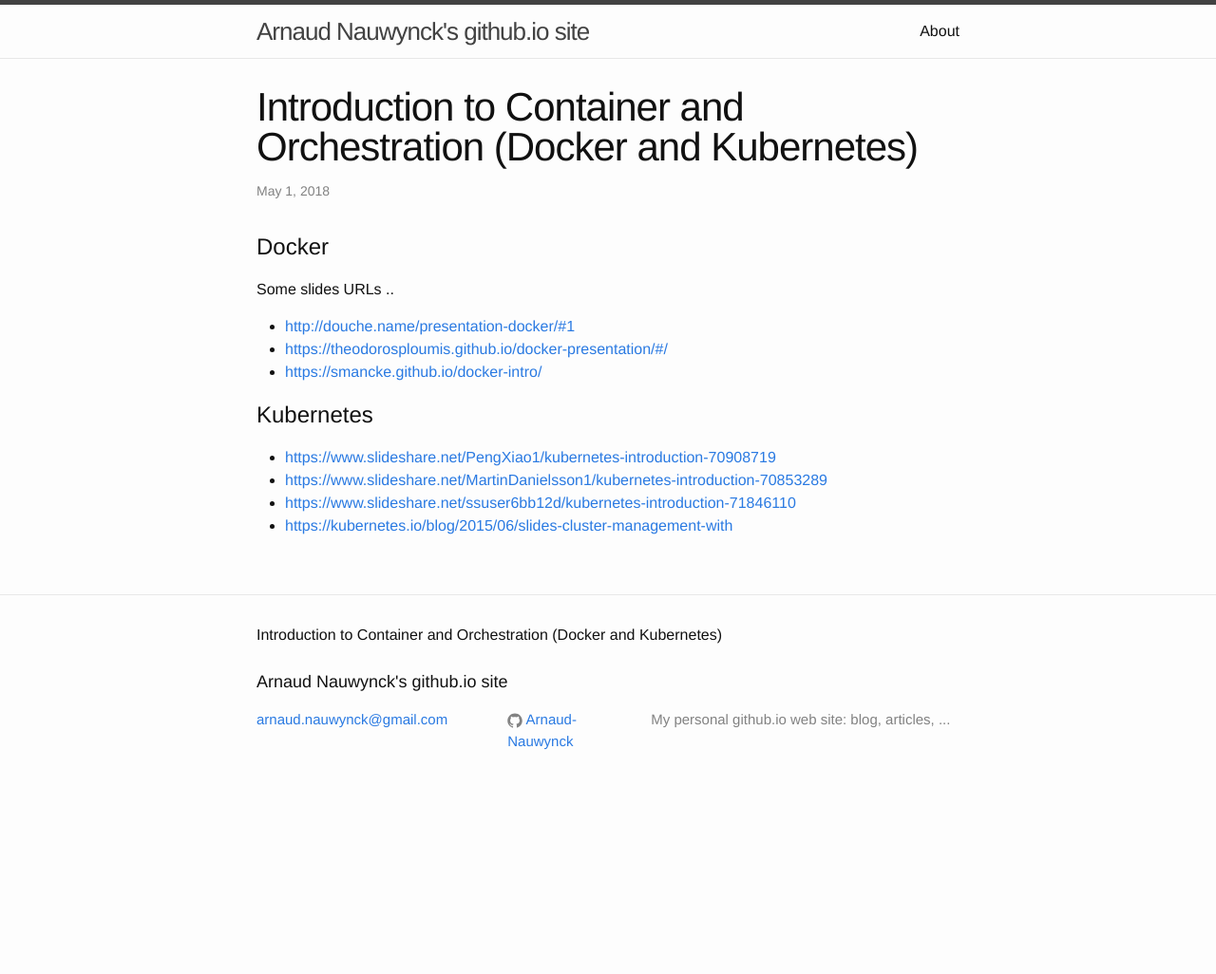
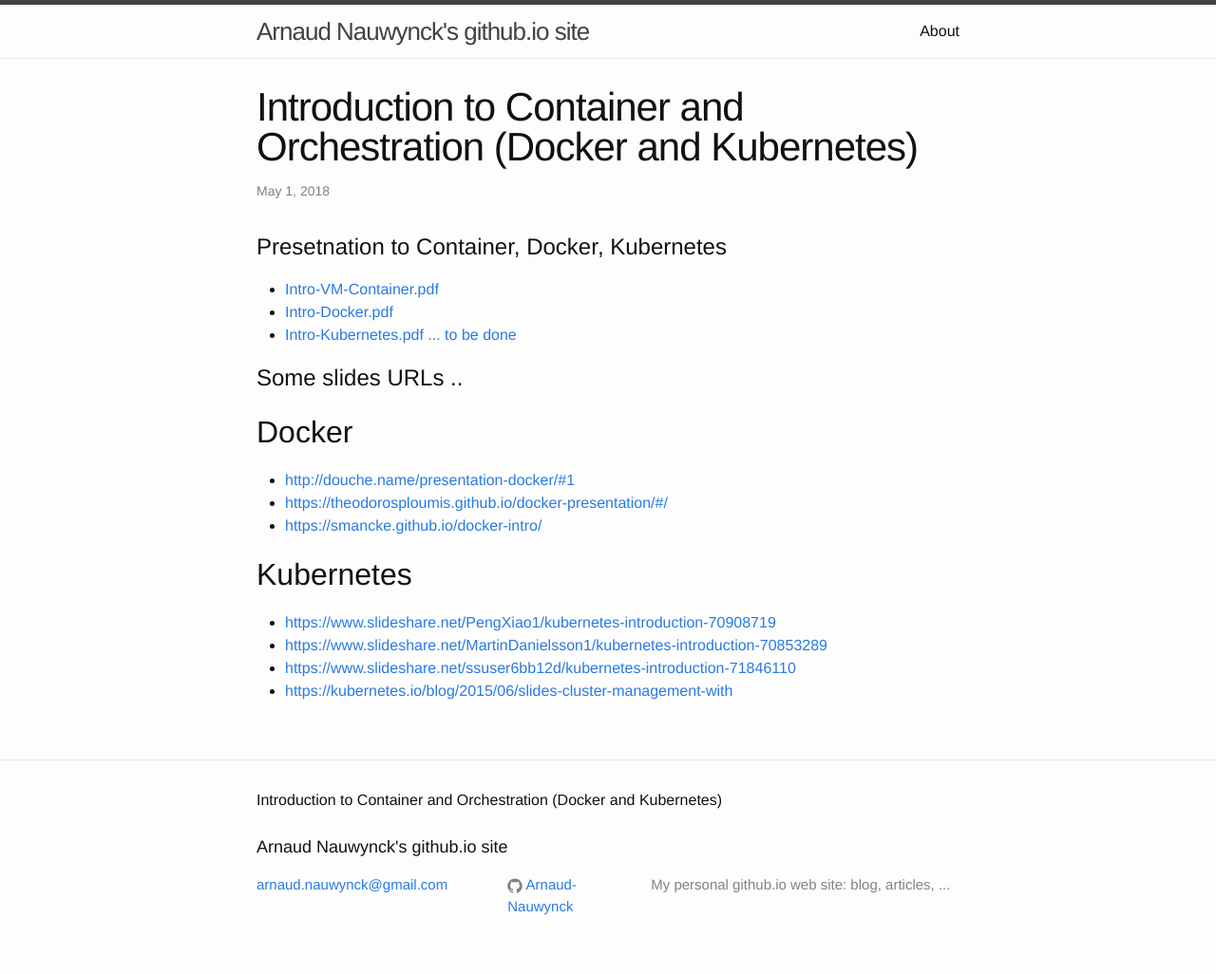
Before and after one commit to Arnaud-Nauwynck/Arnaud-Nauwynck.github.io, a Jekyll site: the page built from _posts/2018-05-01-Intro-Docker.markdown, in a window 1280 px wide. Shown: the whole page at 95% size. Built offline with Jekyll 4.4.1, drawn with Linux system fonts in a browser that asks for light colours; before the commit the page ends 900 px from its top, so only the background shows below that.

Commit message:
added docker pdf

```diff
--- a/_posts/2018-05-01-Intro-Docker.markdown
+++ b/_posts/2018-05-01-Intro-Docker.markdown
@@ -7,9 +7,30 @@ tags: docker kubernetes
 ---
 
 
-<H1>Docker</H1>
+<H1>Presetnation to Container, Docker, Kubernetes</H1>
 
-Some slides URLs ..
+<ul>
+
+<li>
+<A href="{{site.url}}/docs/Intro-VM-Container.pdf">Intro-VM-Container.pdf</A>
+</li>
+
+<li>
+<A href="{{site.url}}/docs/Intro-Docker.pdf">Intro-Docker.pdf</A>
+</li>
+
+<li>
+<A href="{{site.url}}/docs/Intro-Kubernetes.pdf">Intro-Kubernetes.pdf ... to be done</A>
+</li>
+
+</ul>
+
+
+
+<H1>Some slides URLs ..</H1>
+
+<H2>Docker</H2>
+
 
 <ul>
 <li> <A href="http://douche.name/presentation-docker/#1">http://douche.name/presentation-docker/#1</A>
@@ -24,7 +45,7 @@ Some slides URLs ..
 </ul>
 
 
-<H1>Kubernetes</H1>
+<H2>Kubernetes</H2>
 
 <ul>
 
```
Also changed, not shown: 2 other files.
